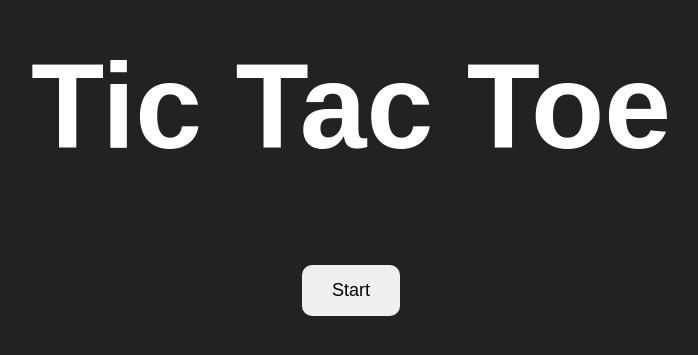
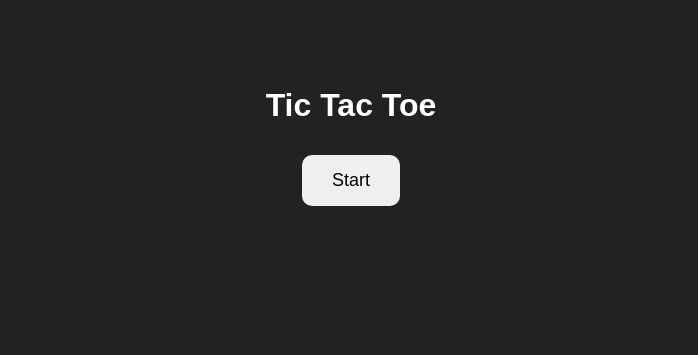
Before and after one commit to selvakumar-d-byte/Tic-Tac-Toe, a plain HTML site: page index.html in a window 1280 px wide. Shown: the part 259-614 px from the top of the page, without its empty margins (289-987 px from the left). Drawn offline with Linux system fonts and the light colour scheme.

Commit message:
index.html

```diff
--- a/index.html
+++ b/index.html
@@ -18,7 +18,6 @@
       align-items: center;
       justify-content: center;
       height: 100vh;
-      font-size: 60px;
     }
 
     .hidden { display: none; }
```
